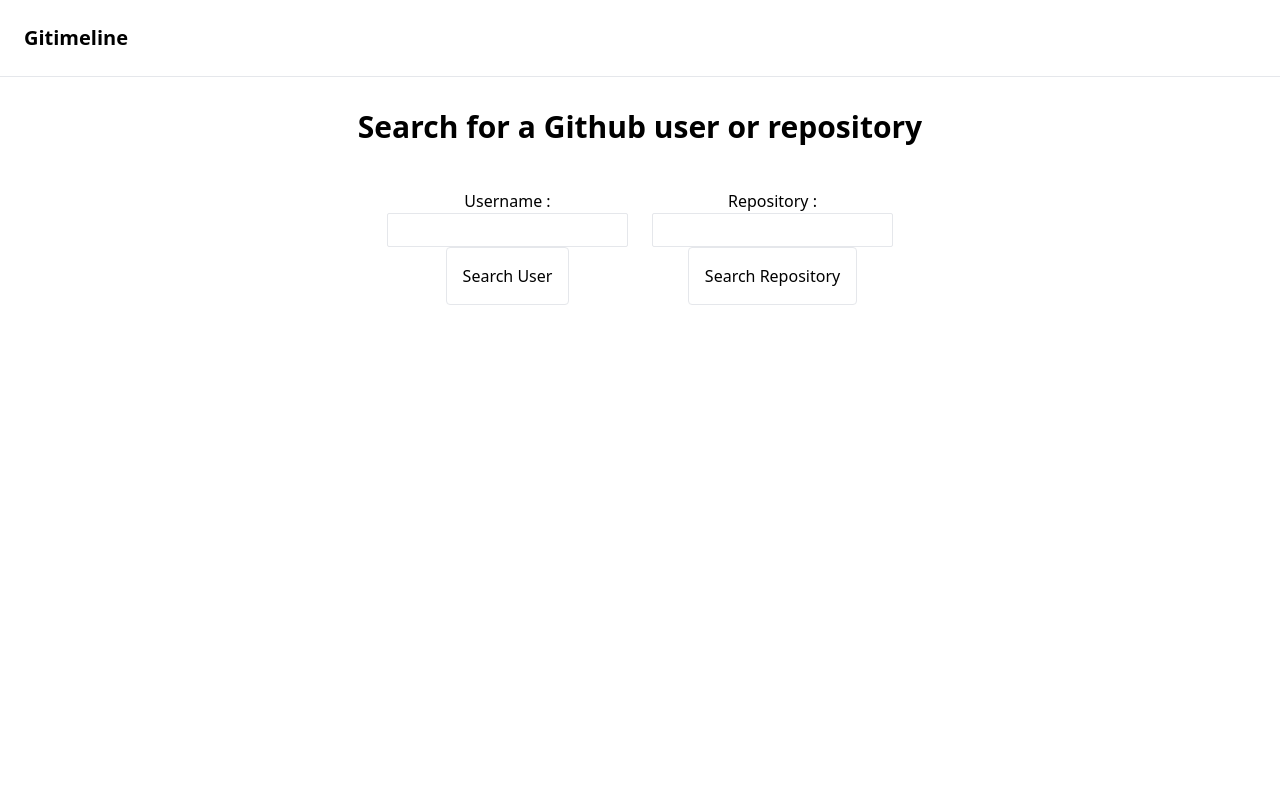
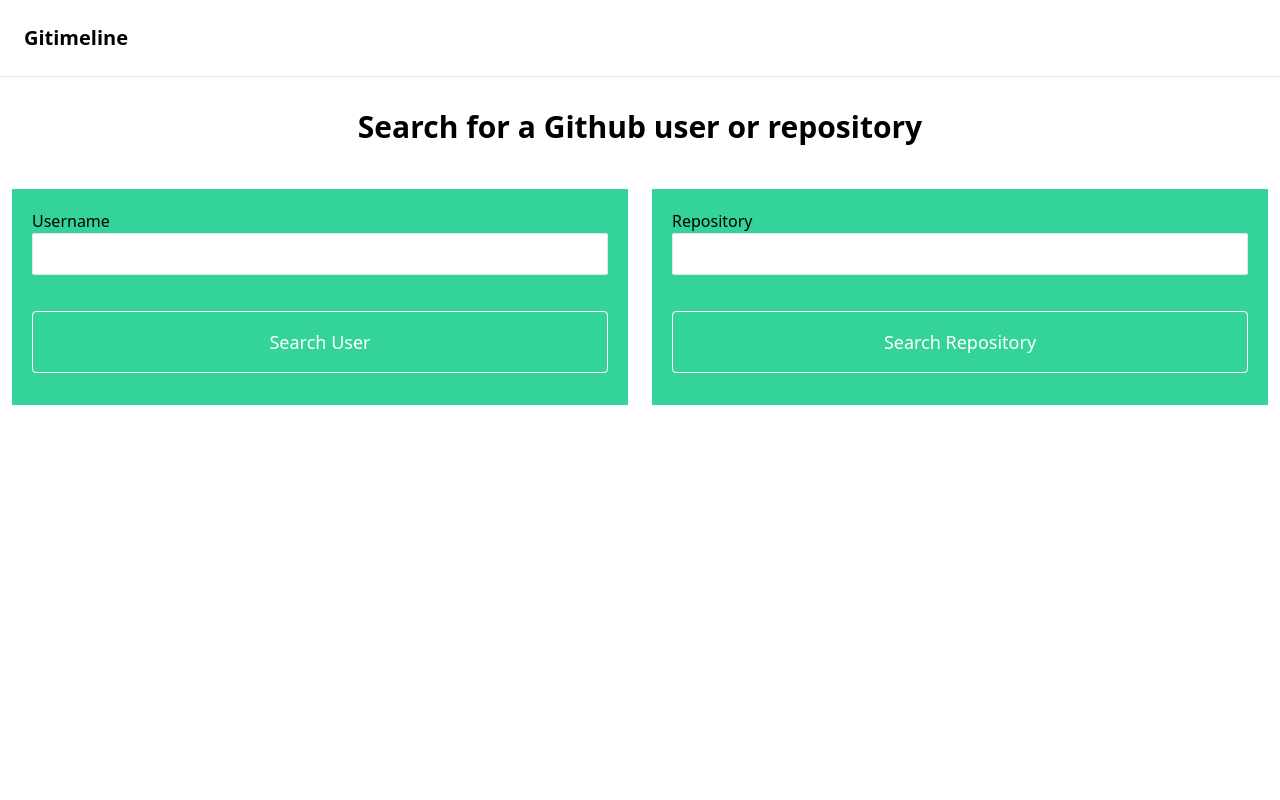
Before and after one commit to ThomasBerthaud/gitimeline, a Next.js app: page / in a window 1280 px wide. Shown: the top 800 px of the page. Built offline with nearby package versions, Linux system fonts and the light colour scheme.

Commit message:
ui colors

```diff
--- a/components/Footer.tsx
+++ b/components/Footer.tsx
@@ -3,7 +3,7 @@ import styles from '../styles/Footer.module.css';
 
 export const Footer: React.FC = () => {
   return (
-    <footer className="flex flex-1 py-12 border-t-2 w-full">
+    <footer className="flex flex-1 py-12 border-t w-full">
       <a
         href="https://vercel.com?utm_source=create-next-app&utm_medium=default-template&utm_campaign=create-next-app"
         target="_blank"
--- /dev/null
+++ b/components/Search.tsx
@@ -0,0 +1,30 @@
+import { useState } from 'react';
+import styles from '../styles/Search.module.css';
+
+type SearchProps = {
+  title: string;
+  buttonText: string;
+  colorName?: string;
+  onSearch(value: string): void;
+};
+
+export const Search: React.FC<SearchProps> = ({ title, buttonText, colorName, onSearch }) => {
+  const [value, setValue] = useState<string | null>(null);
+
+  const id = `value-${title}`;
+
+  return (
+    <section className={styles.section + ' bg-emerald-400'}>
+      <label className="self-start" htmlFor={id}>
+        {title}
+      </label>
+      <input id={id} name={id} type="text" className="w-full mb-6" onChange={(event) => setValue(event.target.value)} />
+      <button
+        className="my-3 w-full hover:bg-white hover:border-white hover:text-emerald-400 text-white bg-transparent border-white"
+        onClick={() => value && onSearch(value)}
+      >
+        {buttonText}
+      </button>
+    </section>
+  );
+};
--- a/pages/index.tsx
+++ b/pages/index.tsx
@@ -1,11 +1,7 @@
 import type { NextPage } from 'next';
-import { useState } from 'react';
-import styles from '../styles/Home.module.css';
+import { Search } from '../components/Search';
 
 const Home: NextPage = () => {
-  const [userName, setUserName] = useState<string | null>(null);
-  const [repository, setRepository] = useState<string | null>(null);
-
   const searchUser = () => {};
   const searchRepository = () => {};
 
@@ -14,22 +10,9 @@ const Home: NextPage = () => {
       <h1 className="font-bold text-3xl text-center my-8">Search for a Github user or repository</h1>
 
       <div className="flex items-center justify-center">
-        <section className={styles.section}>
-          <label htmlFor="user-name">Username :</label>
-          <input id="user-name" name="user-name" type="text" onChange={(event) => setUserName(event.target.value)} />
-          <button onClick={searchUser}>Search User</button>
-        </section>
+        <Search title="Username" buttonText="Search User" onSearch={searchUser} />
 
-        <section className={styles.section}>
-          <label htmlFor="repository">Repository :</label>
-          <input
-            id="repository"
-            name="repository"
-            type="text"
-            onChange={(event) => setRepository(event.target.value)}
-          />
-          <button onClick={searchRepository}>Search Repository</button>
-        </section>
+        <Search title="Repository" buttonText="Search Repository" onSearch={searchRepository} />
       </div>
     </>
   );
--- a/styles/Home.module.css
+++ /dev/null
@@ -1,3 +0,0 @@
-.section {
-  @apply flex flex-col items-center p-3;
-}
--- /dev/null
+++ b/styles/Search.module.css
@@ -0,0 +1,3 @@
+.section {
+  @apply flex flex-col items-center p-5 m-3 w-1/2;
+}
--- a/styles/globals.css
+++ b/styles/globals.css
@@ -13,9 +13,12 @@
 }
 
 button {
-  @apply border p-4 rounded transition-colors;
+  @apply border p-4 rounded transition-colors text-lg;
+}
+button:hover {
+  @apply bg-slate-600 border-slate-600 text-white;
 }
 
 input {
-  @apply border p-1 rounded-sm transition-colors;
+  @apply border p-2 rounded-sm transition-colors;
 }
```
